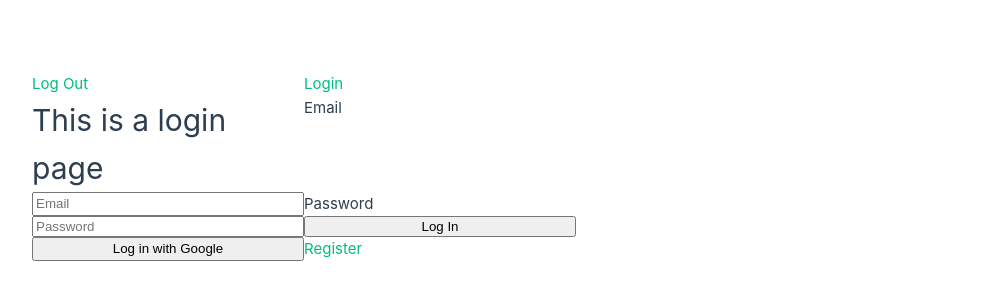
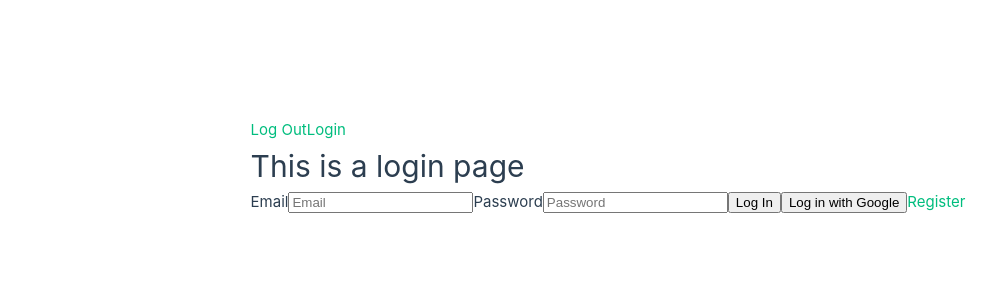
Before and after one commit to BastirChefs/web, a Vue app: page /login in a window 1280 px wide. Shown: the part 234-534 px from the top of the page, without its empty margins (32-1028 px from the left). Built offline with nearby package versions, Linux system fonts and the light colour scheme; what vuefire would draw is missing.

Commit message:
remove custom grid of app

```diff
--- a/src/assets/main.css
+++ b/src/assets/main.css
@@ -26,10 +26,4 @@ a,
     display: flex;
     place-items: center;
   }
-
-  #app {
-    display: grid;
-    grid-template-columns: 1fr 1fr;
-    padding: 0 2rem;
-  }
 }
```
